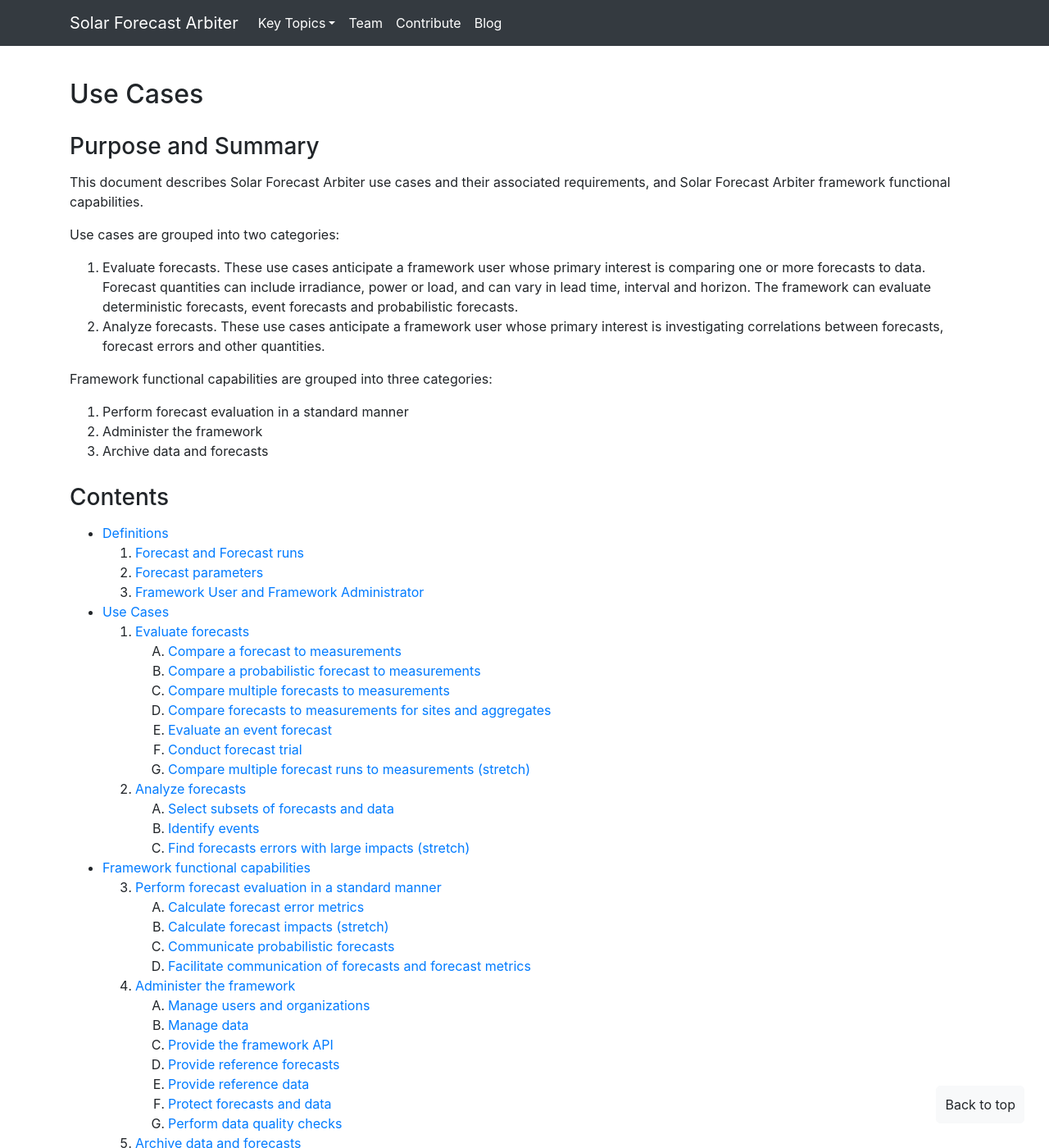
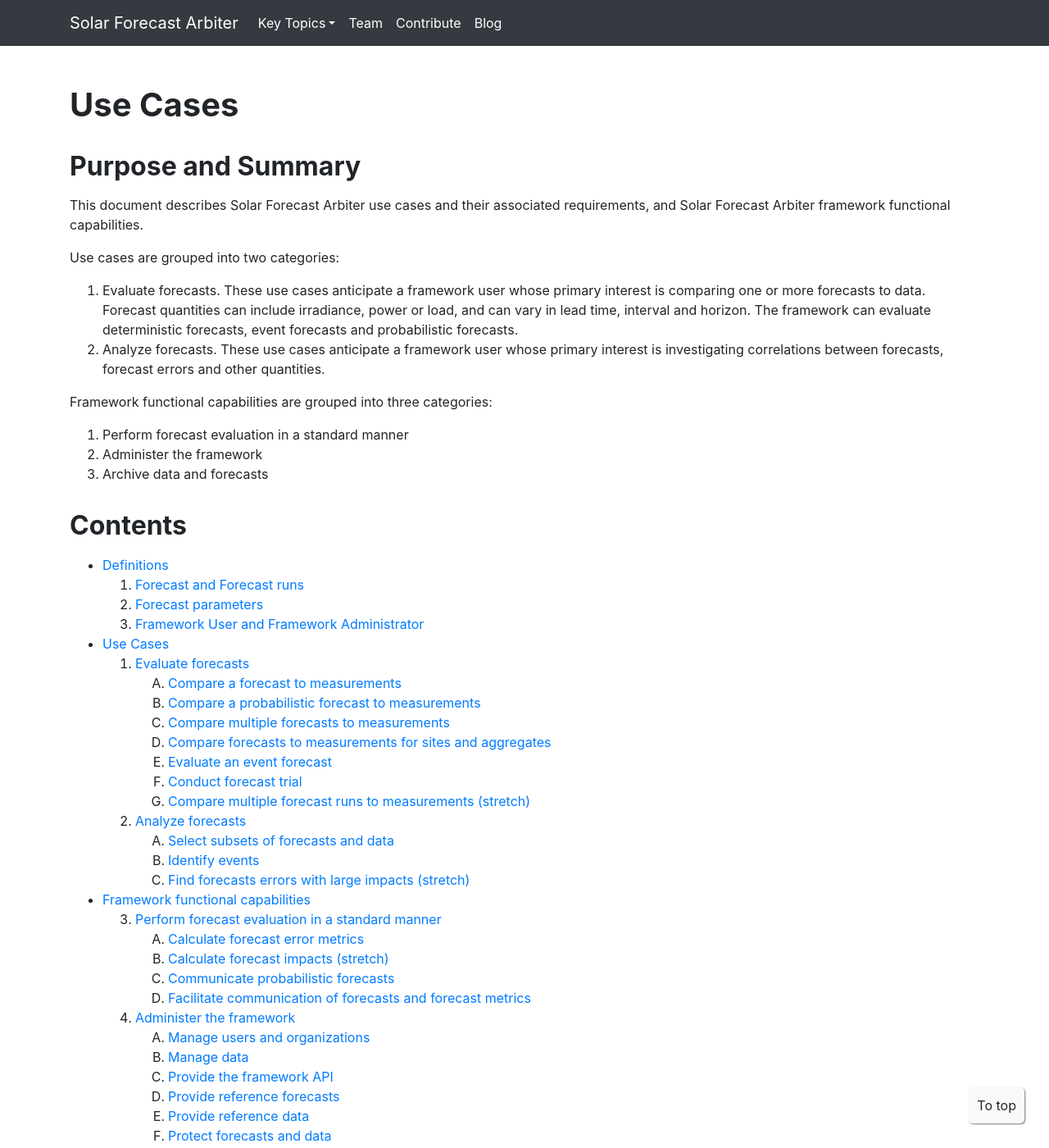
Before and after one commit to SolarArbiter/SolarArbiter.github.io, a Jekyll site: the page built from usecases.md, in a window 1280 px wide and 1400 px high. Shown: the whole window at 82% size. Built offline with Jekyll 4.4.1, drawn with Linux system fonts in a browser that asks for light colours; comment, search, counter and statistics services are not loaded; our own code applies the rules of GitHub Pages for plain Markdown files.

Commit message:
header spacing, correct header hierarchy, limit svg width

```diff
--- a/_includes/to_top.html
+++ b/_includes/to_top.html
@@ -1 +1 @@
-<a href="#"><button id="to-top" class="btn btn-light" title="Go to top">Back to top</button></a>
+<a href="#"><button id="to-top" class="btn btn-light" title="Go to top">To top</button></a>
--- a/css/styles.css
+++ b/css/styles.css
@@ -55,6 +55,9 @@
 	margin-bottom: .5em;
     display: block;
 }
+h1, h2{
+	font-weight: 700;
+}
 /* Mailchimp overrides */
 div.mc-field-group.input-group{
 	display: block;
@@ -69,6 +72,8 @@
     z-index: 99;
     padding: 10px;
     border-radius: 5px;
+	box-shadow: 1px 1px 2px #777;
+	border-width: 0;
 }
 
 #to-top:hover {
@@ -89,3 +94,12 @@
 code {
     font-size: 80%;
 }
+.usecase-figure{
+	max-width: 100%;
+}
+
+@media screen and (min-width: 992px){
+	.usecase-figure{
+		padding: 0 10%;
+	}
+}
--- a/usecases.md
+++ b/usecases.md
@@ -2,11 +2,11 @@
 layout: base
 permalink: /usecases/
 ---
-## Use Cases
+# Use Cases
 
 
 {% include to_top.html %}
-### Purpose and Summary {#purpose}
+## Purpose and Summary {#purpose}
 
 This document describes Solar Forecast Arbiter use cases and their associated requirements, and Solar Forecast Arbiter framework functional capabilities.
 
@@ -21,7 +21,7 @@
 2. Administer the framework
 3. Archive data and forecasts
 
-### Contents  {#contents}
+## Contents  {#contents}
 <div>
 <ul>
   <li><a href="#definitions">Definitions</a></li>
@@ -100,18 +100,16 @@
 From these three runs, the user could upload an hour ahead, hour interval forecast of:
 
 - {(13:00, 10MW), (14:00, 7MW), (15:00, 5MW)}
-
-![timeline_concat_1h](/images/timeline_concat_1h.svg)
-
+ ![timeline_concat_1h](/images/timeline_concat_1h.svg){: .usecase-figure}
 The framework also supports the concatenation of submissions with more than one interval, so long as the intervals do not overlap. The example below shows how three different hour ahead, 15 minute interval, hour duration forecast runs may be concatenated into a single forecast for evaluation.
 
- ![timeline_concat](/images/timeline_concat.svg)
+ ![timeline_concat](/images/timeline_concat.svg){: .usecase-figure}
 
 The framework is primarily designed to assess a _forecast_. For most use cases (1A-1E), the framework expects forecast providers to upload a _forecast_. For the Forecast Trial use case (1F), the framework expects forecast providers to upload a series of _forecast runs_ that the framework can concatenate into a _forecast_ for evaluation.
 
 A stretch goal is to support the use case of analyzing multiple forecast runs with the same valid times (1G). For example, the user could upload each of the forecast runs specified above, and then use the framework to merge the forecast runs into a 0, 1, or 2 hour ahead forecast for evaluation. The figure below shows three forecasts runs (green) merged into two different evaluation forecasts (blue, red).
 
- ![timeline_merge](/images/timeline_merged.svg)
+ ![timeline_merge](/images/timeline_merged.svg){: .usecase-figure}
 
 
 ### Forecast parameters {#forecastparams}
```
